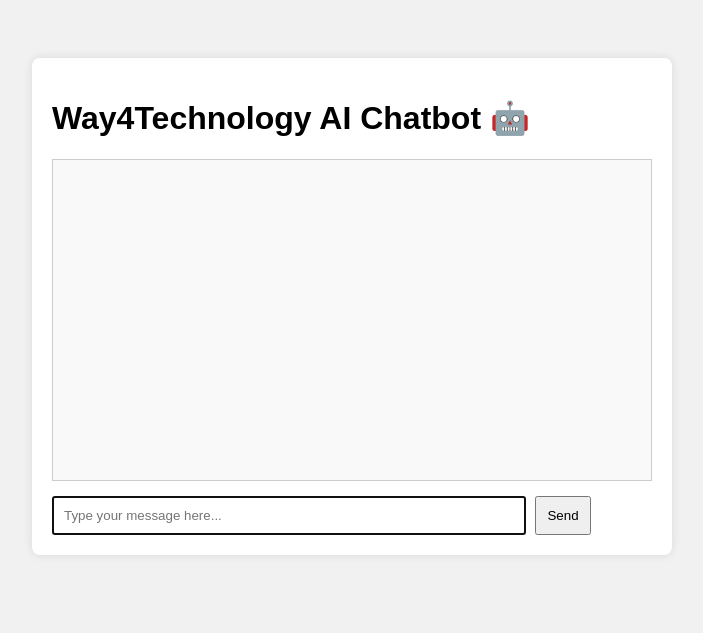
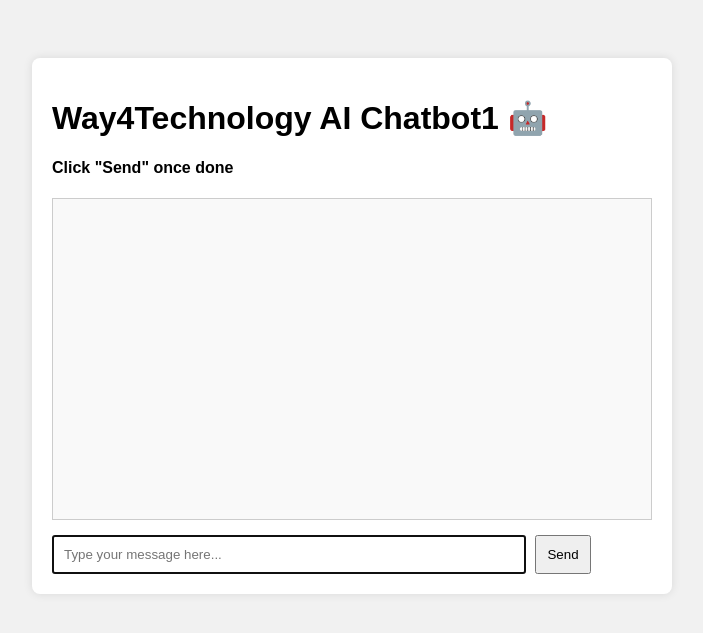
Before and after one commit to coachway4technology/gemini-chat, a Flask app: page / in a window 1280 px wide. Shown: the top 633 px of the page, without its empty margins (288-991 px from the left). Run offline with Flask 3, Linux system fonts and the light colour scheme.

Commit message:
Update index.html

```diff
--- a/templates/index.html
+++ b/templates/index.html
@@ -6,7 +6,8 @@
 </head>
 <body>
     <div class="container">
-        <h1>Way4Technology AI Chatbot 🤖</h1>
+        <h1>Way4Technology AI Chatbot1 🤖</h1>
+        <h4>Click "Send" once done </h4>
         <div id="chat-box"></div>
         <input type="text" id="user-input" placeholder="Type your message here..." autofocus />
         <button onclick="sendMessage()">Send</button>
```
